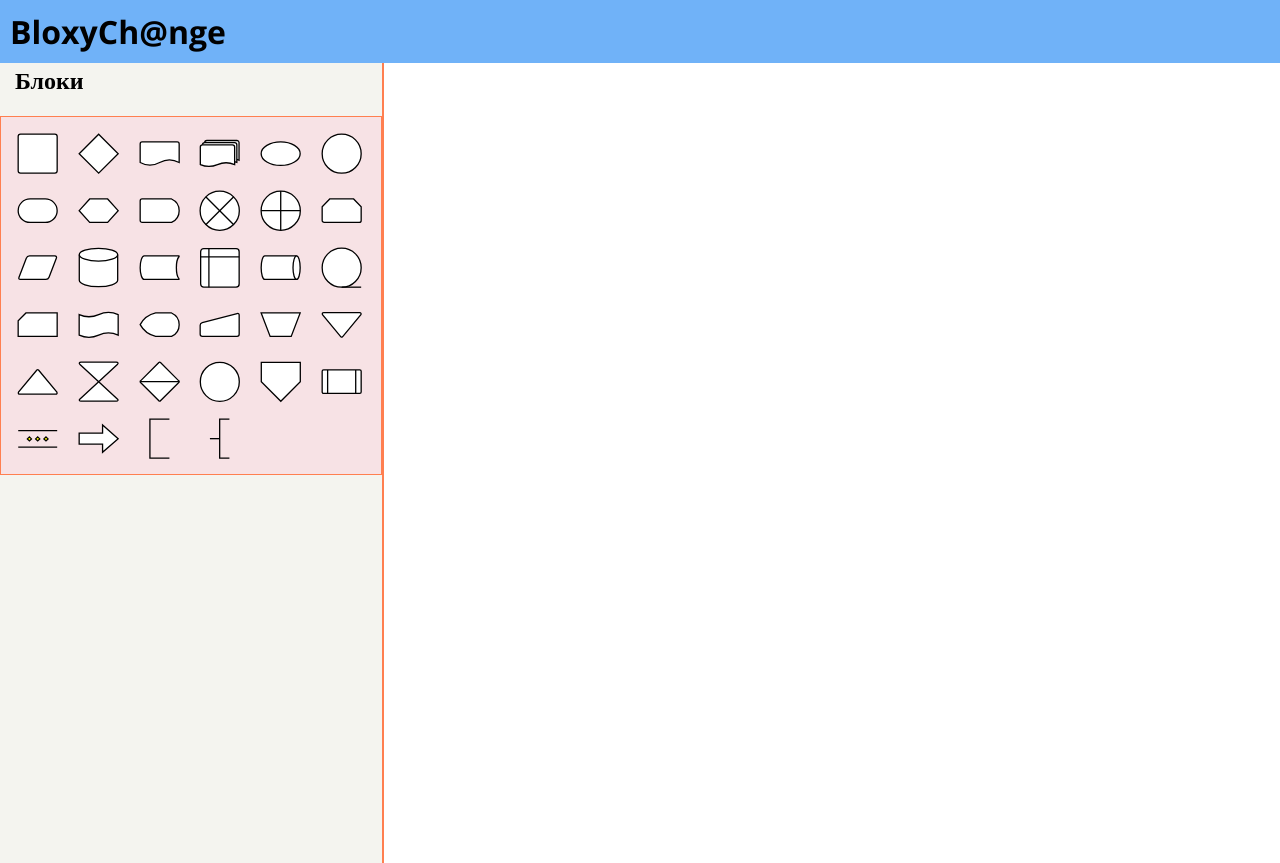
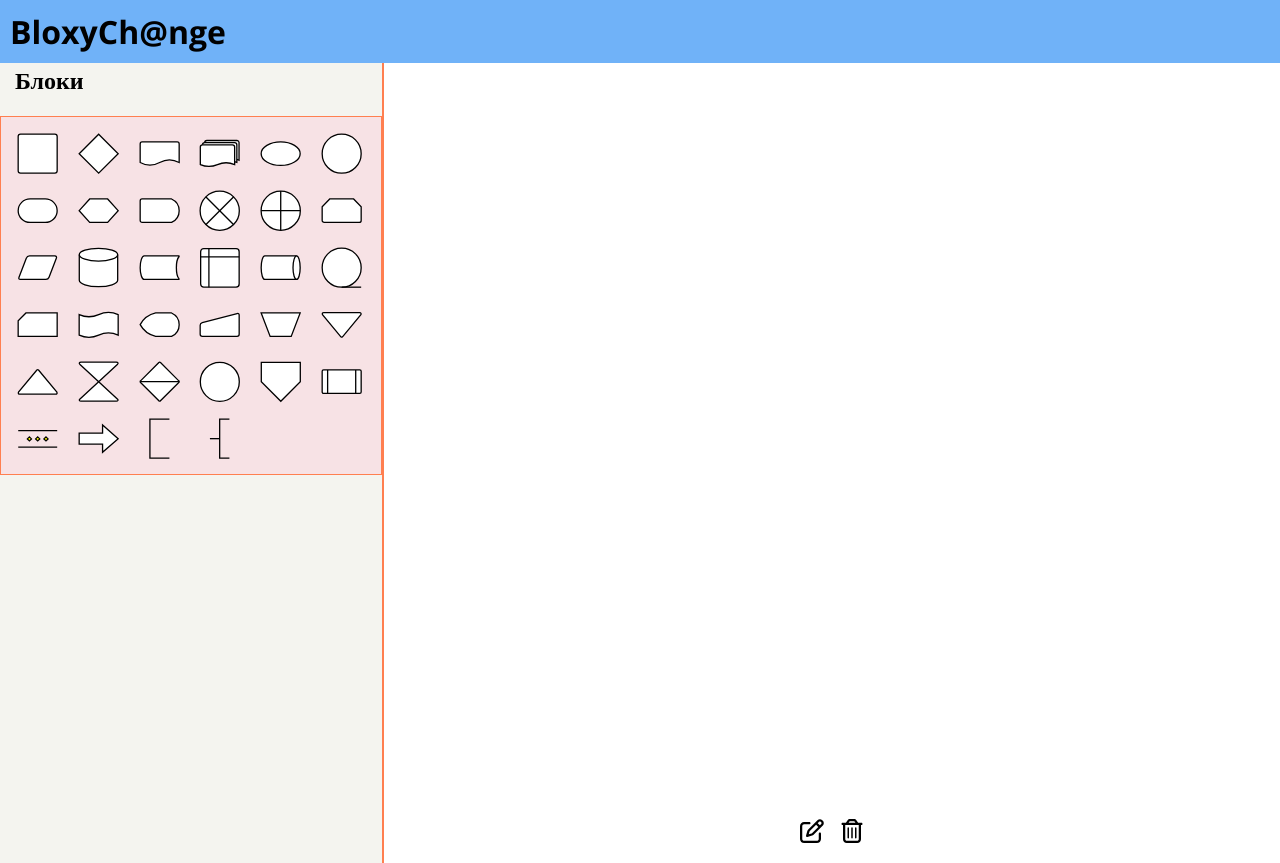
Before and after one commit to Anubisworkingexperience/BloxyChange, a React (Vite) app: page / in a window 1280 px wide. Built offline with nearby package versions, Linux system fonts and the light colour scheme.

Commit message:
epic grid background

```diff
--- a/src/components/Board.tsx
+++ b/src/components/Board.tsx
@@ -1,7 +1,8 @@
 import {Blocks} from "./WorkArea"
 import "../styles/Board.scss"
-import { useState, cloneElement } from "react";
 import React from "react";
+import { BottomPanel } from "./BottomPanel";
+import { useState } from "react";
 
 interface Board {
   blocks: Blocks[];
@@ -10,10 +11,10 @@ interface Board {
 
 export function Board({blocks, toggleBlockActive} : Board) {
 
-  // const strokeColor = block.isActive ? "lime" : "#000000";
+  const [enableGrid, setEnableGrid] = useState<boolean>(false);
 
   return (
-    <div className="board">
+    <div className={`board ${enableGrid ? "board-grid_enabled" : ""}`}>
         {blocks.map(block => (
           <div className="board-block" key={block.id} onClick={() => toggleBlockActive(block.id)}>
             <svg xmlns="http://www.w3.org/2000/svg" className="board-block__image" style={{left: "1px", top: "1px", display: "block", position: "relative", overflow: "hidden"}} viewBox="0 0 42 42" preserveAspectRatio="xMidYMid meet">
@@ -25,6 +26,8 @@ export function Board({blocks, toggleBlockActive} : Board) {
             </svg>
           </div>
         ))}
+        <BottomPanel enableGrid={enableGrid}
+        setEnableGrid={setEnableGrid}/>
     </div>
   )
 }
--- /dev/null
+++ b/src/components/BottomPanel.tsx
@@ -0,0 +1,15 @@
+import "../styles/Board.scss"
+import {faPenToSquare, faTrashCan} from "@fortawesome/free-regular-svg-icons"
+import { FontAwesomeIcon } from "@fortawesome/react-fontawesome"
+
+export function BottomPanel({enableGrid, setEnableGrid}) {
+
+  return (
+    <div className="bottomPanel">
+      <FontAwesomeIcon icon={faPenToSquare}
+       className="bottom-panel__icon" onClick={() => setEnableGrid(!enableGrid)}/>
+      <FontAwesomeIcon icon={faTrashCan}
+       className="bottom-panel__icon"/>
+    </div>
+  )
+}
--- a/src/components/WorkArea.tsx
+++ b/src/components/WorkArea.tsx
@@ -33,7 +33,8 @@ export function WorkArea() {
     <>
     <div className="work-area">
       <Sidebar addBlock={addBlock}/>
-      <Board blocks={blocks} toggleBlockActive={toggleBlockActive}/>
+      <Board blocks={blocks}
+       toggleBlockActive={toggleBlockActive}/>
     </div>
     </>
   )
--- a/src/styles/App.scss
+++ b/src/styles/App.scss
@@ -5,6 +5,7 @@
 }
 
 body {
+  height: 100vh;
   margin: 0;
   font-family: "Open Sans", serif;
   font-optical-sizing: auto;
@@ -16,6 +17,7 @@ body {
 header {
   background-color: rgb(112, 178, 248);
   padding: 10px;
+  width: 100%;
 }
 
 h1 {
--- a/src/styles/Board.scss
+++ b/src/styles/Board.scss
@@ -1,11 +1,16 @@
+$bg-color: #fff;
+$line-color-1: #366;
+$line-color-2: #a9a9a9;
+
 .board {
   flex: 1;
   padding: 20px;
   background: white;
   display: flex;
-  justify-content: center;
-  align-items: center;
+  // justify-content: center;
+  // align-items: center;
   overflow: auto;
+  // position: relative;
 }
 
 .board-block {
@@ -24,3 +29,50 @@
 .board-block_inactive {
   border: none;
 }
+
+.bottomPanel {
+  display: flex;
+  align-items: end;
+  margin: 0 auto;
+  // justify-content: center;
+  gap: 1rem;
+  width: max-content;
+  bottom: 0;
+}
+
+.bottom-panel__icon {
+  width: 1.5rem;
+  height: 1.5rem;
+}
+
+.bottom-panel__icon:hover {
+  color: rgb(17, 131, 252);
+  cursor: pointer;
+}
+
+// *, *::before, *::after {
+//   -webkit-box-sizing: border-box;
+//   -moz-box-sizing: border-box;
+//   box-sizing: border-box;
+// }
+
+body {
+  // width: 100vw;
+  height: 100vh;
+  // overflow: hidden;
+  margin: 0;
+  padding: 0;
+}
+
+.board-grid_enabled {
+  width: 100%;
+  // height: 100%;
+  background-color: $bg-color;
+  background-image:
+    linear-gradient($line-color-1 1.5px, transparent 1.5px),
+    linear-gradient(90deg, $line-color-1 1.5px, transparent 1.5px),
+    linear-gradient($line-color-2 1px, transparent 1px),
+    linear-gradient(90deg, $line-color-2 1px, transparent 1px);
+  background-position: -1.5px -1.5px, -1.5px -1.5px, -1px -1px, -1px -1px;
+  background-size: 100px 100px, 100px 100px, 20px 20px, 20px 20px;
+}
```
Also changed, not shown: package.json (+7 -2 lines), 1 other file (tests, documents, lock files or other folders).
